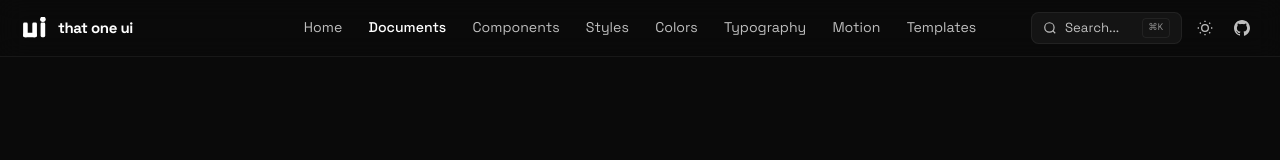
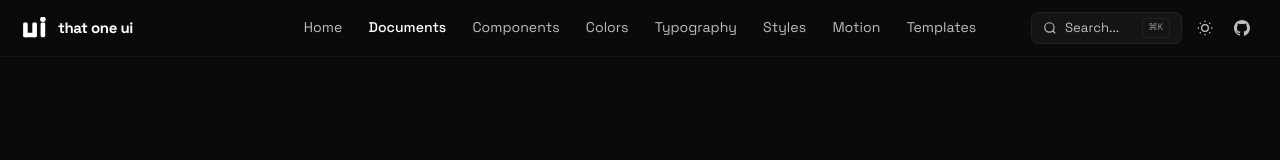
Before and after one commit to kophaiqui/ui-store, a Next.js app: page /documents in a window 1280 px wide. Shown: the top 160 px of the page. Built offline with nearby package versions, Linux system fonts and the light colour scheme.

Commit message:
style(ui): reorder nav — styles after typography

```diff
--- a/components/layout/Header.tsx
+++ b/components/layout/Header.tsx
@@ -7,9 +7,9 @@ const NAV = [
   { label: "Home",       href: "/"           },
   { label: "Documents",  href: "/documents"  },
   { label: "Components", href: "/components" },
-  { label: "Styles",     href: "/style"      },
   { label: "Colors",     href: "/colors"     },
   { label: "Typography", href: "/fonts"      },
+  { label: "Styles",     href: "/style"      },
   { label: "Motion",     href: "/motion"     },
   { label: "Templates",  href: "/template"   },
 ];
```
